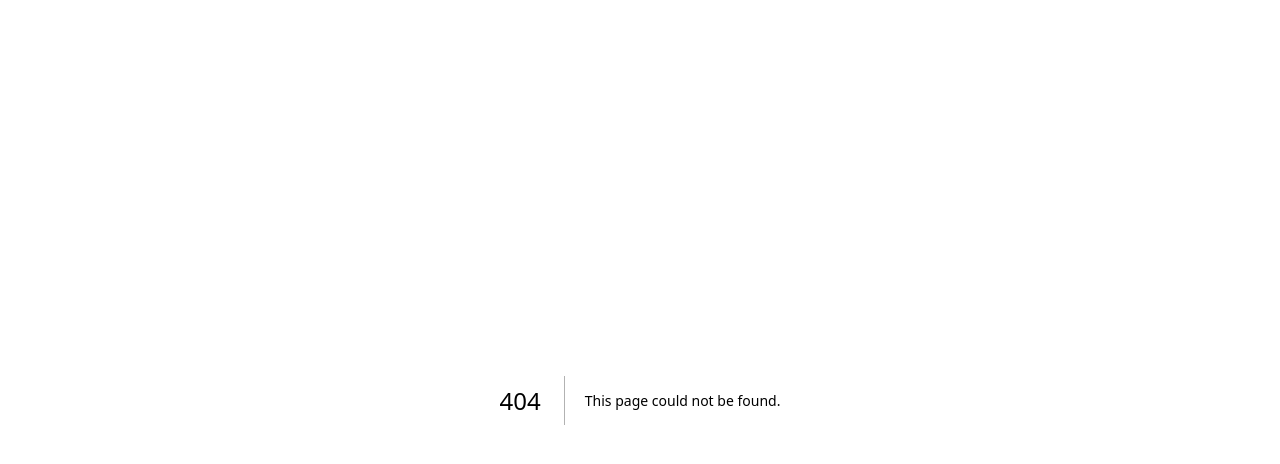
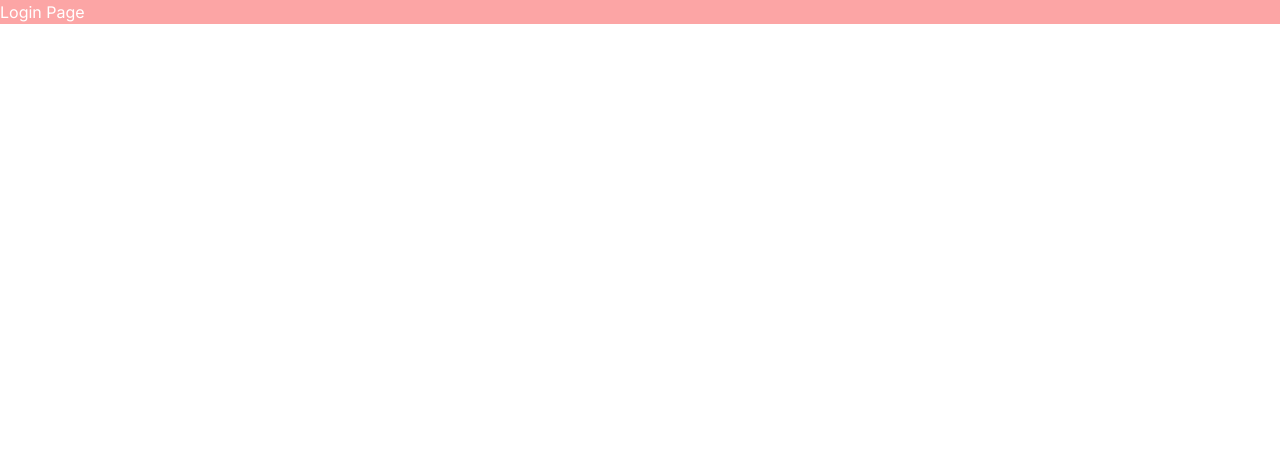
Before and after one commit to e-sum-e/notion-clone, a Next.js app: page /login in a window 1280 px wide. Before the commit this address had no page. Shown: the top 464 px of the page. Built offline with nearby package versions, Linux system fonts and the light colour scheme.

Commit message:
:hammer: folder setup

```diff
--- /dev/null
+++ b/app/(auth)/(routes)/login/page.tsx
@@ -0,0 +1,5 @@
+const LoginPage = () => {
+  return ( <div>Login Page</div> );
+}
+
+export default LoginPage;
--- /dev/null
+++ b/app/(auth)/(routes)/register/page.tsx
@@ -0,0 +1,5 @@
+const RegisterPage = () => {
+  return ( <div>Register Page</div> );
+}
+
+export default RegisterPage;
--- /dev/null
+++ b/app/(auth)/layout.tsx
@@ -0,0 +1,5 @@
+const RootLayout = ({children}:{children: React.ReactNode}) => {
+  return (<div className="h-full bg-red-300 text-white">{children}</div>  );
+}
+
+export default RootLayout;
--- /dev/null
+++ b/app/(root)/page.tsx
@@ -0,0 +1,7 @@
+const TestPage = () => {
+  return (<div>
+    Hello Root page
+  </div>  );
+}
+
+export default TestPage;
```
